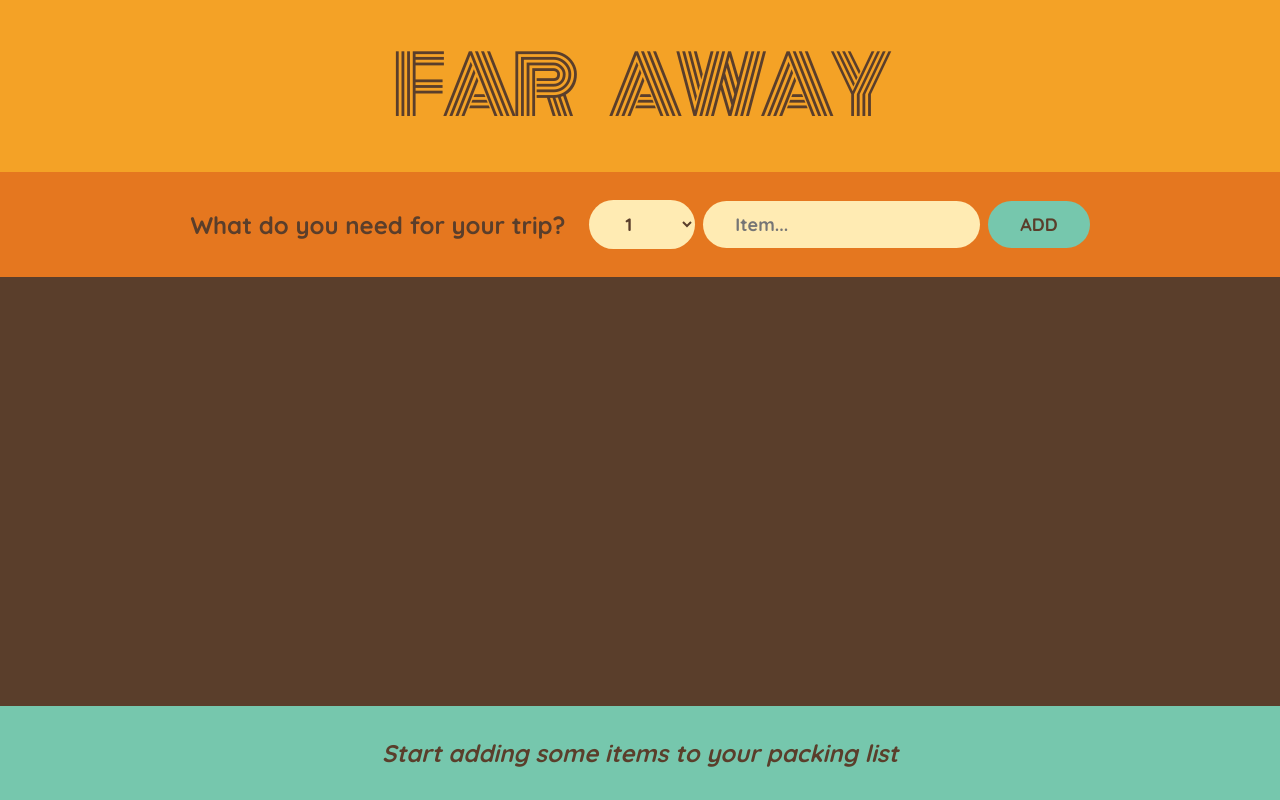
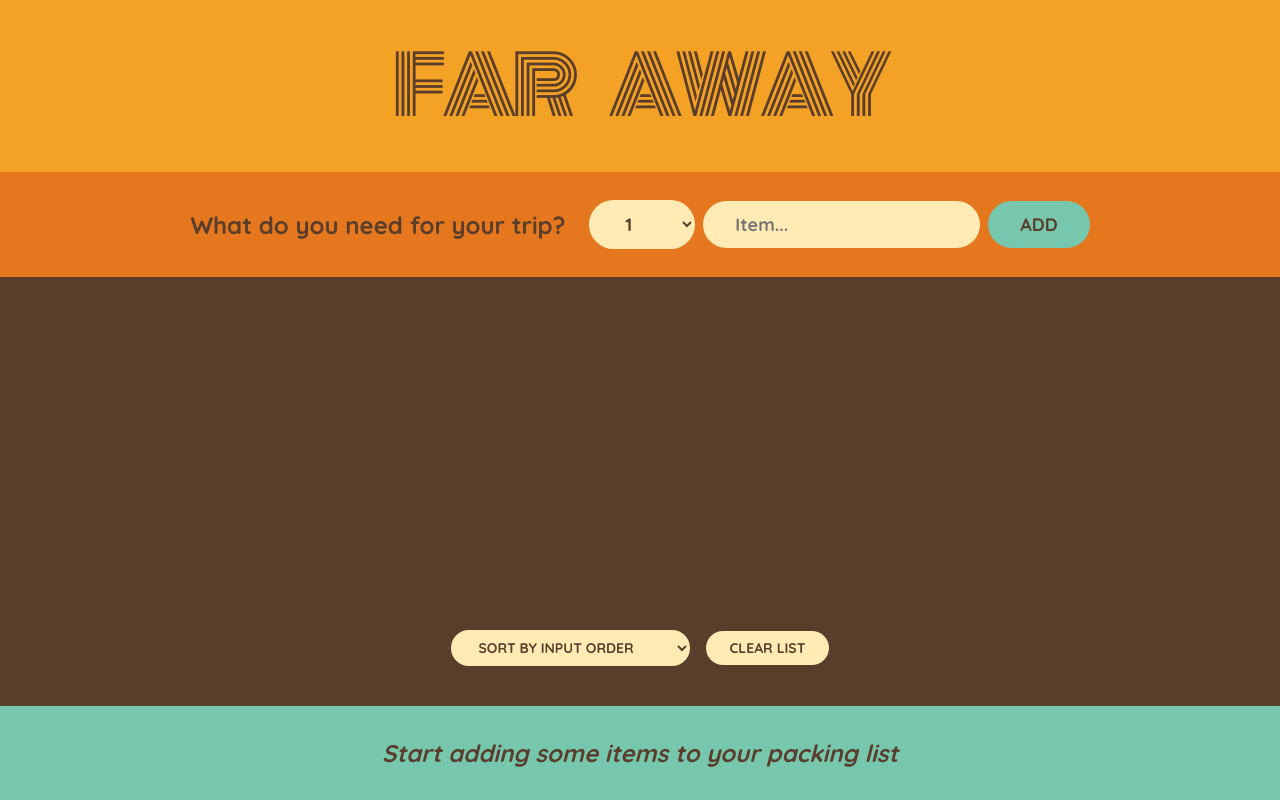
Before and after one commit to bant095/travel-list, a React (Create React App) app: page / in a window 1280 px wide. Built offline with nearby package versions, Linux system fonts and the light colour scheme.

Commit message:
I added sorting item for this project

```diff
--- a/src/App.js
+++ b/src/App.js
@@ -7,8 +7,10 @@ import { useState } from 'react';
 // ];
 
 export default function App() {
+  ///// STATE FUNCTION //////
   const [items, setItems] = useState([]);
 
+  ///////////FUNCTIONS ////////
   //ADD Function
   function handleAddItems(item) {
     setItems((items) => [...items, item]);
@@ -28,6 +30,8 @@ export default function App() {
     );
   }
 
+  /// CLEAR LIST FUNCTION
+
   return (
     <div className='app'>
       <Logo />
@@ -42,9 +46,13 @@ export default function App() {
   );
 }
 
+///////////////LOGO COMPONENT /////////
 function Logo() {
   return <h1>Far Away </h1>;
 }
+
+//////////////////
+//////// FORM COMPONENT //////
 
 function Form({ onAddItem }) {
   const [description, setDescription] = useState('');
@@ -64,6 +72,7 @@ function Form({ onAddItem }) {
     setQuantity(1);
   }
 
+  //////// FORM UI AND FUNCTIONALITY
   //ADD ITEMS
   return (
     <form className='add-form' onSubmit={handleSubmit}>
@@ -89,11 +98,36 @@ function Form({ onAddItem }) {
   );
 }
 
+////////////////////////////////////
+// Packing list component
+
 function PackingList({ items, onDeleteItem, onToggleItems }) {
+  ////// sort state ///////
+  const [sortBy, setSortBy] = useState('input');
+
+  let sortedItems;
+
+  /////sorting condition for each items////
+  // input
+  if (sortBy === 'input') sortedItems = items;
+
+  // description
+  if (sortBy === 'description')
+    sortedItems = items
+      // slice take a copy of the array, its a muitating method
+      .slice()
+      .sort((a, b) => a.description.localeCompare(b.description));
+
+  //packed
+  if (sortBy === 'packed')
+    sortedItems = items
+      .slice()
+      .sort((a, b) => Number(a.packed) - Number(b.packed));
+
   return (
     <div className='list'>
       <ul>
-        {items.map((item) => (
+        {sortedItems.map((item) => (
           <Item
             item={item}
             onDeleteItem={onDeleteItem}
@@ -102,9 +136,23 @@ function PackingList({ items, onDeleteItem, onToggleItems }) {
           />
         ))}
       </ul>
+
+      {/* SORTING ITEM */}
+      <div className='actions'>
+        <select value={sortBy} onChange={(e) => setSortBy(e.target.value)}>
+          <option value='input'>Sort by input order</option>
+          <option value='description'>Sort by description</option>
+          <option value='packed'>Sort by packed status</option>
+        </select>
+        {/* Clear list  button */}
+        <button>Clear List</button>
+      </div>
     </div>
   );
 }
+
+/////////////////////////////
+//ITEM COMPONENT
 
 function Item({ item, onDeleteItem, onToggleItems }) {
   return (
@@ -125,6 +173,9 @@ function Item({ item, onDeleteItem, onToggleItems }) {
   );
 }
 
+/////////////////////////////
+/////////STATS COMPONENT ////////
+
 function Stats({ items }) {
   if (!items.length)
     return (
@@ -144,7 +195,7 @@ function Stats({ items }) {
       <em>
         {percentage === 100
           ? 'You got everything! Ready to go'
-          : `You have ${numItems} items on your list, and you already packed{' '}
+          : `You have ${numItems} items on your list, and you already packed
         ${numPacked} (${percentage}%)`}
       </em>
     </footer>
```
